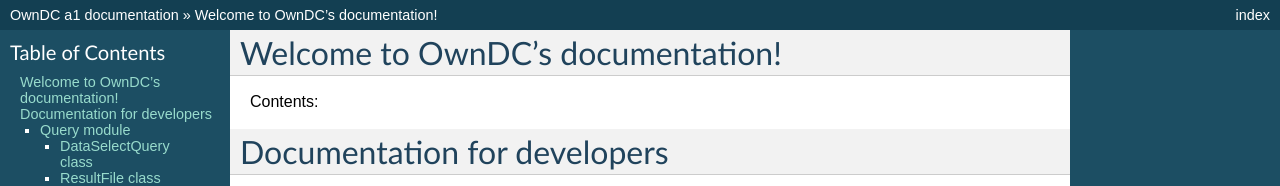
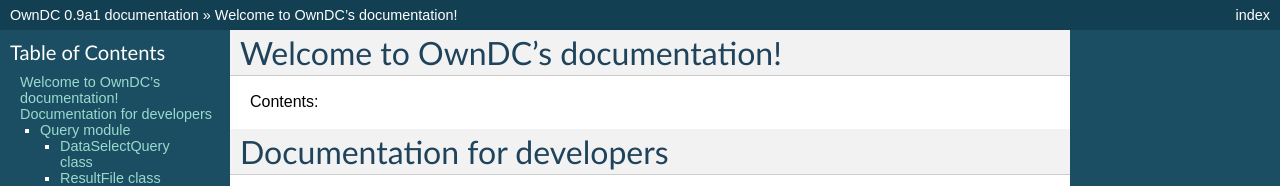
Before and after one commit to javiquinte/owndc, a Sphinx documentation site: the page built from doc/index.rst, in a window 1280 px wide and 900 px high. Shown: the top 186 px of the window. Built offline with Sphinx 7.4.7, drawn with Linux system fonts in a browser that asks for light colours; some of the changed text lies outside the part shown.

Commit message:
Fix configuration to produce the documentation.

```diff
--- a/doc/conf.py
+++ b/doc/conf.py
@@ -18,7 +18,7 @@
 # If extensions (or modules to document with autodoc) are in another directory,
 # add these directories to sys.path here. If the directory is relative to the
 # documentation root, use os.path.abspath to make it absolute, like shown here.
-#sys.path.insert(0, os.path.abspath('.'))
+sys.path.insert(0, os.path.abspath('..'))
 
 # -- General configuration ------------------------------------------------
 
@@ -57,7 +57,7 @@
 # The short X.Y version.
 version = '0.9'
 # The full version, including alpha/beta/rc tags.
-release = 'a1'
+release = '0.9a1'
 
 # The language for content autogenerated by Sphinx. Refer to documentation
 # for a list of supported languages.
@@ -206,7 +206,7 @@
 
 # The name of an image file (relative to this directory) to place at the top of
 # the title page.
-#latex_logo = None
+latex_logo = 'GFZ-logo.jpg'
 
 # For "manual" documents, if this is true, then toplevel headings are parts,
 # not chapters.
```
